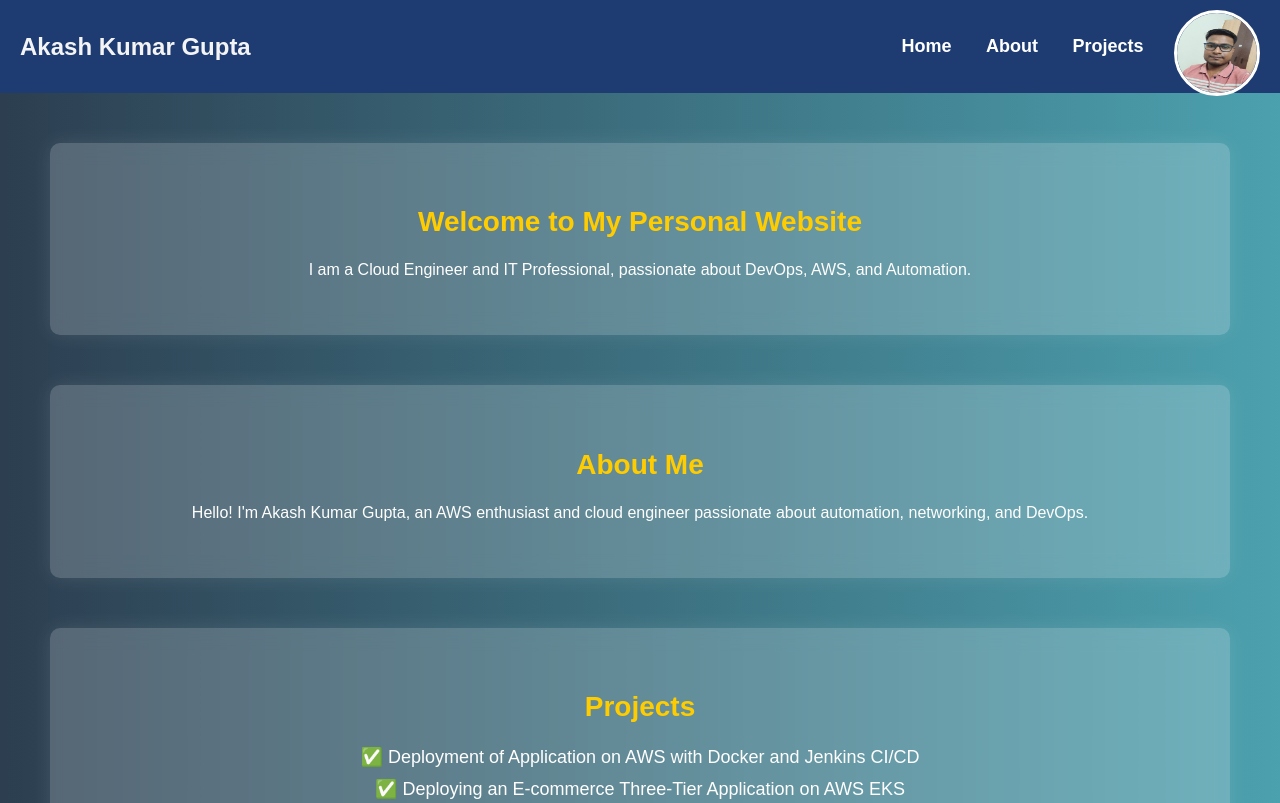
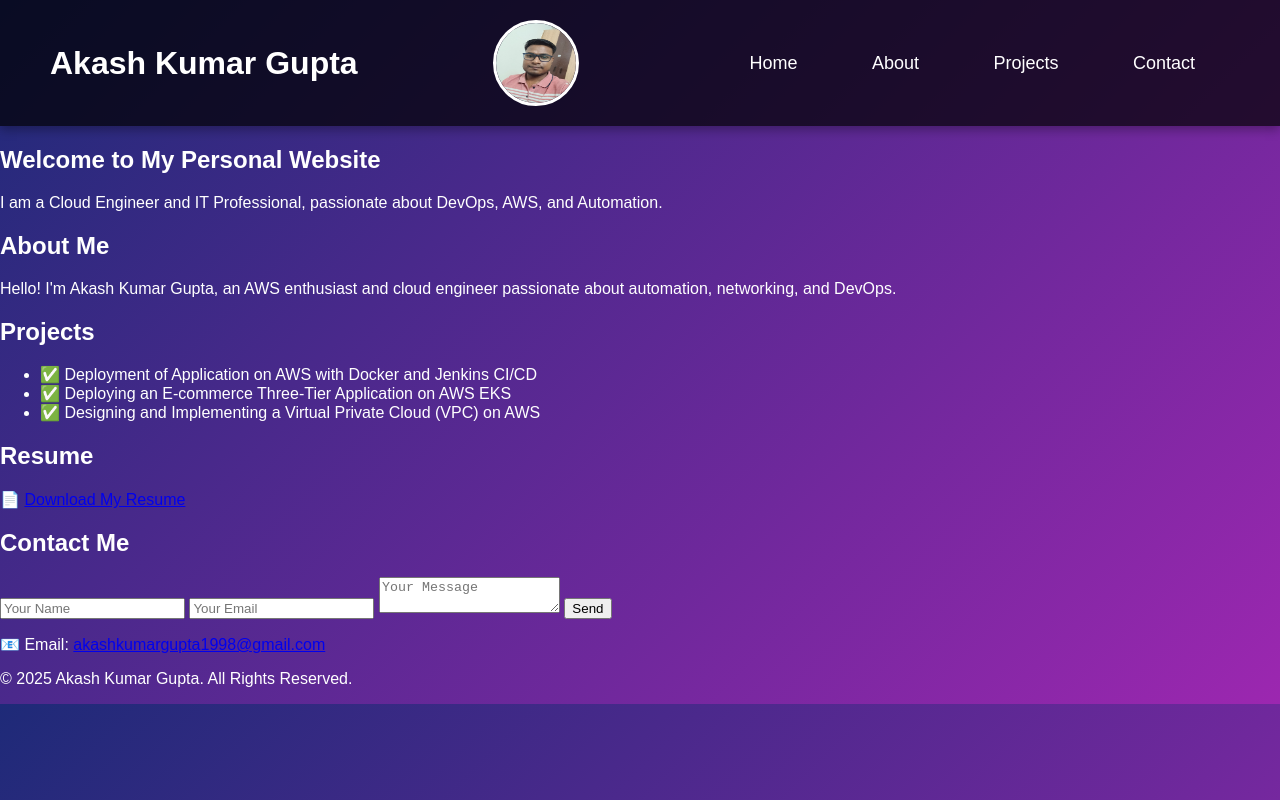
Before and after one commit to AkashKumarGupta1998/mywebsite, a plain HTML site: page index.html in a window 1280 px wide. Shown: the top 803 px of the page. Drawn offline with Linux system fonts and the light colour scheme.

Commit message:
Update style.css

```diff
--- a/style.css
+++ b/style.css
@@ -1,41 +1,37 @@
-/* General Styles */
+/* --- General Page Styling --- */
 body {
     font-family: 'Poppins', sans-serif;
     margin: 0;
     padding: 0;
-    background: linear-gradient(to right, #2c3e50, #4ca1af);
+    background: linear-gradient(135deg, #1E2A78, #9C27B0); /* Modern Gradient */
     color: white;
-    text-align: center;
 }
 
-/* Header */
+/* --- Header Styling --- */
 header {
     display: flex;
     justify-content: space-between;
     align-items: center;
-    background-color: #1e3c72;
-    padding: 20px;
-    position: relative;
+    padding: 20px 50px;
+    background: rgba(0, 0, 0, 0.7); /* Semi-transparent background */
+    box-shadow: 0px 4px 10px rgba(0, 0, 0, 0.3);
 }
 
-h1 {
-    font-size: 24px;
-    margin: 0;
-    color: #f4f4f4;
-}
-
-/* Profile Picture */
+/* --- Profile Picture Styling --- */
 .profile-pic {
     width: 80px;
     height: 80px;
     border-radius: 50%;
     border: 3px solid white;
-    position: absolute;
-    top: 10px;
-    right: 20px;
+    transition: transform 0.3s ease-in-out;
 }
 
-/* Navigation */
+/* Hover effect */
+.profile-pic:hover {
+    transform: scale(1.1);
+}
+
+/* --- Navigation Bar Styling --- */
 nav ul {
     list-style: none;
     padding: 0;
@@ -43,65 +39,55 @@ nav ul {
 
 nav ul li {
     display: inline;
-    margin: 0 15px;
+    margin: 0 20px;
 }
 
 nav ul li a {
     color: white;
     text-decoration: none;
-    font-weight: bold;
+    font-size: 18px;
+    padding: 8px 15px;
+    border-radius: 5px;
+    transition: 0.3s;
 }
 
-/* Sections */
-section {
-    margin: 50px;
-    padding: 40px;
-    background: rgba(255, 255, 255, 0.2);
-    backdrop-filter: blur(10px);
-    border-radius: 10px;
-    box-shadow: 0px 0px 20px rgba(255, 255, 255, 0.1);
+/* Hover Effect on Navbar */
+nav ul li a:hover {
+    background: #FFC107;
+    color: black;
 }
 
-h2 {
-    font-size: 28px;
-    color: #ffcc00;
+/* --- Hero Section --- */
+.hero {
+    text-align: center;
+    padding: 80px 20px;
 }
 
-/* Projects */
-ul {
-    list-style: none;
-    padding: 0;
+.hero h1 {
+    font-size: 50px;
+    margin-bottom: 20px;
 }
 
-ul li {
-    font-size: 18px;
-    margin: 10px 0;
+.hero p {
+    font-size: 20px;
+    max-width: 600px;
+    margin: auto;
+    line-height: 1.6;
 }
 
-/* Contact Form */
-input, textarea, button {
-    width: 80%;
-    padding: 10px;
-    margin: 10px;
-    border-radius: 5px;
-    border: none;
-    font-size: 16px;
+/* --- Buttons --- */
+.btn {
+    display: inline-block;
+    padding: 12px 25px;
+    font-size: 18px;
+    color: white;
+    background: #FF5733;
+    text-decoration: none;
+    border-radius: 8px;
+    transition: 0.3s;
 }
 
-button {
-    background-color: #ffcc00;
-    color: #333;
-    cursor: pointer;
-    font-weight: bold;
+.btn:hover {
+    background: #FFC107;
+    color: black;
 }
-
-button:hover {
-    background-color: #ff9900;
-}
-
-/* Footer */
-footer {
-    background-color: #1e3c72;
-    padding: 10px;
-    margin-top: 30px;
-}
```
